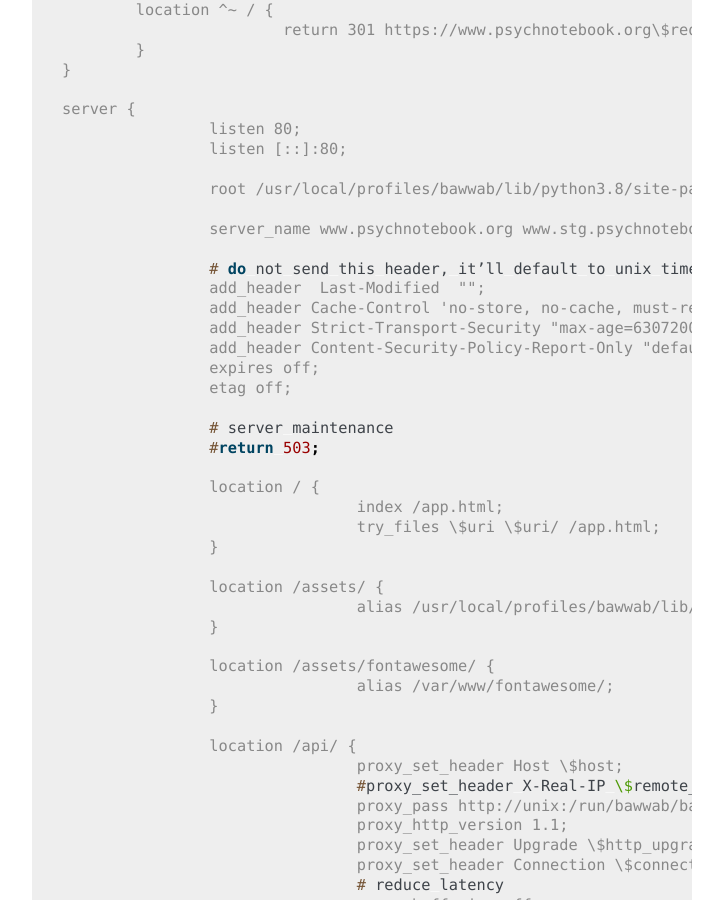
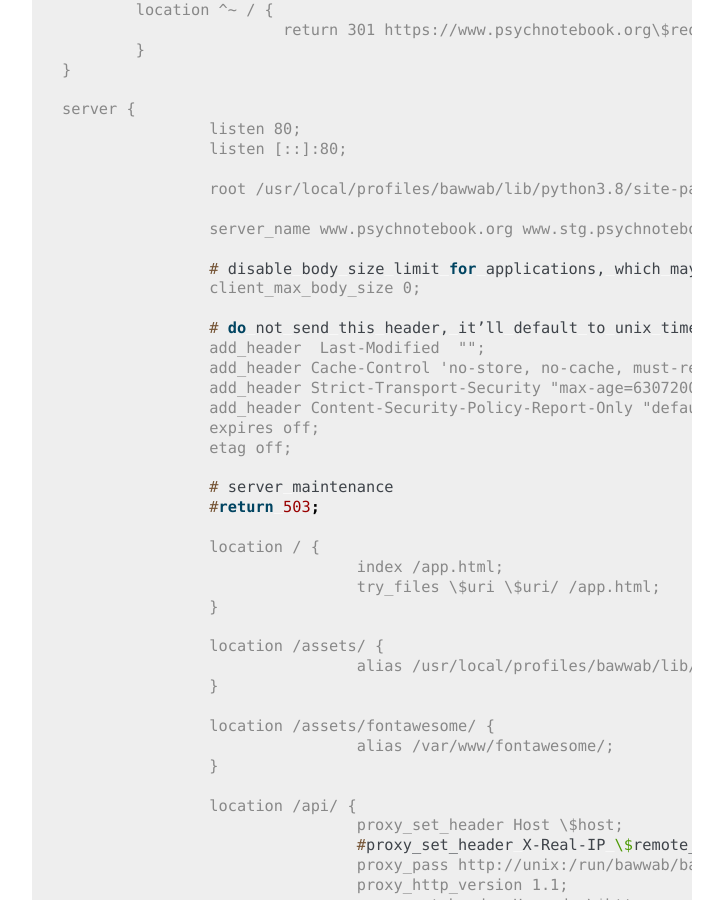
Before and after one commit to leibniz-psychology/psychnotebook-deploy, a Sphinx documentation site: the page built from doc/configuration.rst, in a window 1280 px wide and 900 px high, scrolled down 17526 px. Shown: the whole window, without its empty margins (388-1111 px from the left). Built offline with Sphinx 7.4.7, drawn with Linux system fonts in a browser that asks for light colours.

Commit message:
configuration: Remove nginx’ body size limit.

```diff
--- a/doc/configuration.rst
+++ b/doc/configuration.rst
@@ -966,6 +966,9 @@ Then configure it:
 
 			server_name www.psychnotebook.org www.stg.psychnotebook.org;
 
+			# disable body size limit for applications, which may provide upload functionality
+			client_max_body_size 0;
+
 			# do not send this header, it’ll default to unix timestamp 0 due to guix
 			add_header  Last-Modified  "";
 			add_header Cache-Control 'no-store, no-cache, must-revalidate, proxy-revalidate, max-age=0';
```
